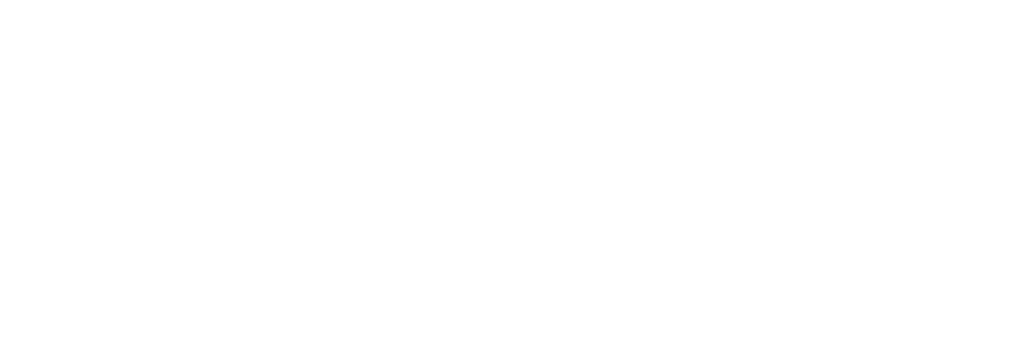
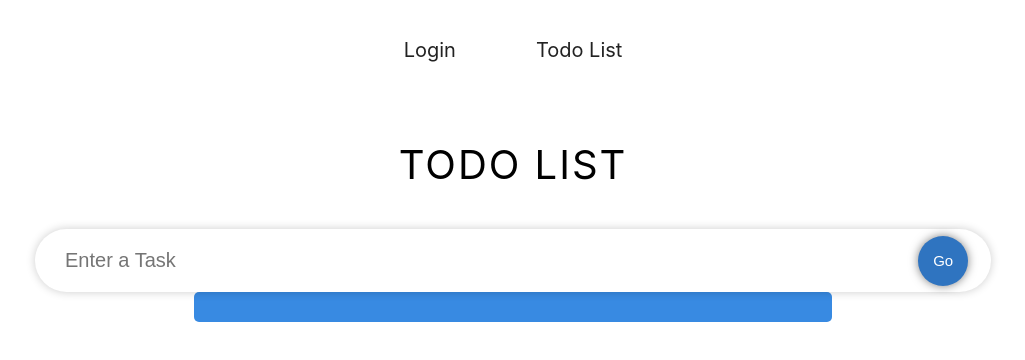
Before and after one commit to airHalfSoundHalf/wanted-pre-onboarding-challenge-fe-1, a React (Create React App) app in the folder client/: page /todolist in a window 1280 px wide. Before the commit this address had no page. Shown: the top 360 px of the page, without its empty margins (127-1152 px from the left). Built offline with nearby package versions, Linux system fonts and the light colour scheme.

Commit message:
Design: Todo List UI 컴포넌트 생성

```diff
--- a/client/package.json
+++ b/client/package.json
@@ -13,6 +13,7 @@
     "axios": "^0.27.2",
     "react": "^18.2.0",
     "react-dom": "^18.2.0",
+    "react-icons": "^4.4.0",
     "react-router-dom": "^6.3.0",
     "react-scripts": "5.0.1",
     "sass": "^1.54.3",
--- a/client/src/App.tsx
+++ b/client/src/App.tsx
@@ -1,8 +1,11 @@
-import LoginPage from "./Pages/Auth/LoginPage";
-import LoginRoute from "./routes/LoginRoute";
+import MainRoutes from "./routes";
 
 function App() {
-  return <>{LoginPage() ? <LoginRoute /> : ""}</>;
+  return (
+    <>
+      <MainRoutes />
+    </>
+  );
 }
 
 export default App;
--- /dev/null
+++ b/client/src/Pages/Todo/InputField.tsx
@@ -0,0 +1,31 @@
+import React, { useRef } from "react";
+import { Controller, FormButton, FormWrapper } from "./TodoList/TodoListStyle";
+
+interface Props {
+  todo: string;
+  setTodo: React.Dispatch<React.SetStateAction<string>>;
+  handleAdd: (e: React.FormEvent) => void;
+}
+
+const InputField = ({ todo, setTodo, handleAdd }: Props) => {
+  const inputRef = useRef<HTMLInputElement>(null);
+
+  return (
+    <FormWrapper
+      onSubmit={(e) => {
+        handleAdd(e);
+        inputRef.current?.blur();
+      }}
+    >
+      <Controller
+        ref={inputRef}
+        value={todo}
+        onChange={(e) => setTodo(e.target.value)}
+        placeholder="Enter a Task"
+      />
+      <FormButton type="submit">Go</FormButton>
+    </FormWrapper>
+  );
+};
+
+export default InputField;
--- /dev/null
+++ b/client/src/Pages/Todo/SingleTodo.tsx
@@ -0,0 +1,85 @@
+import React, { useEffect, useRef, useState } from "react";
+import { Todo } from "./model";
+import { AiFillDelete, AiFillEdit } from "react-icons/ai";
+import { MdDone } from "react-icons/md";
+import {
+  IconPick,
+  TodosSingleForm,
+  TodosSingleInput,
+  TodosSingleText,
+  TodosSingleTextS,
+} from "./TodoList/TodoListStyle";
+
+type Props = {
+  todo: Todo;
+  todos: Todo[];
+  setTodos: React.Dispatch<React.SetStateAction<Todo[]>>;
+};
+
+const SingleTodo = ({ todo, todos, setTodos }: Props) => {
+  const [edit, setEdit] = useState<boolean>(false);
+  const [editTodo, setEditTodo] = useState<string>(todo.todo);
+
+  const handleDone = (id: number) => {
+    setTodos(
+      todos.map((todo) =>
+        todo.id === id ? { ...todo, isDone: !todo.isDone } : todo
+      )
+    );
+  };
+
+  const handleDelete = (id: number) => {
+    setTodos(todos.filter((todo) => todo.id !== id));
+  };
+
+  const handleEdit = (e: React.FormEvent, id: number) => {
+    e.preventDefault();
+
+    setTodos(
+      todos.map((todo) => (todo.id === id ? { ...todo, todo: editTodo } : todo))
+    );
+    setEdit(false);
+  };
+
+  const inputRef = useRef<HTMLInputElement>(null);
+
+  useEffect(() => {
+    inputRef.current?.focus();
+  }, [edit]);
+
+  return (
+    <TodosSingleForm onSubmit={(e) => handleEdit(e, todo.id)}>
+      {edit ? (
+        <TodosSingleInput
+          ref={inputRef}
+          value={editTodo}
+          onChange={(e) => setEditTodo(e.target.value)}
+        />
+      ) : todo.isDone ? (
+        <TodosSingleTextS>{todo.todo}</TodosSingleTextS>
+      ) : (
+        <TodosSingleText>{todo.todo}</TodosSingleText>
+      )}
+
+      <div>
+        <IconPick
+          onClick={() => {
+            if (!edit && !todo.isDone) {
+              setEdit(!edit);
+            }
+          }}
+        >
+          <AiFillEdit />
+        </IconPick>
+        <IconPick onClick={() => handleDelete(todo.id)}>
+          <AiFillDelete />
+        </IconPick>
+        <IconPick onClick={() => handleDone(todo.id)}>
+          <MdDone />
+        </IconPick>
+      </div>
+    </TodosSingleForm>
+  );
+};
+
+export default SingleTodo;
--- /dev/null
+++ b/client/src/Pages/Todo/TodoList/TodoList.tsx
@@ -0,0 +1,26 @@
+import React from "react";
+import { Todo } from "../model";
+import SingleTodo from "../SingleTodo";
+import { Todos } from "./TodoListStyle";
+
+interface Props {
+  todos: Todo[];
+  setTodos: React.Dispatch<React.SetStateAction<Todo[]>>;
+}
+
+const TodoList = ({ todos, setTodos }: Props) => {
+  return (
+    <Todos>
+      {todos?.map((todo) => (
+        <SingleTodo
+          todos={todos}
+          todo={todo}
+          key={todo.id}
+          setTodos={setTodos}
+        />
+      ))}
+    </Todos>
+  );
+};
+
+export default TodoList;
--- /dev/null
+++ b/client/src/Pages/Todo/TodoList/TodoListStyle.ts
@@ -0,0 +1,123 @@
+import styled from "styled-components";
+
+export const Wrap = styled.div`
+  width: 100vw;
+  min-height: 100vh;
+  display: flex;
+  flex-direction: column;
+  align-items: center;
+`;
+
+export const TodoTitle = styled.span`
+  text-transform: uppercase;
+  font-size: 40px;
+  margin: 40px 0;
+  letter-spacing: 2px;
+  color: #000;
+  z-index: 1;
+  text-align: center;
+
+  @media (max-width: 800px) {
+    .heading {
+      margin: 15px 0;
+      font-size: 35px;
+    }
+  }
+`;
+
+// InputField
+export const FormWrapper = styled.form`
+  display: flex;
+  width: 95%;
+  position: relative;
+  align-items: center;
+`;
+
+export const Controller = styled.input`
+  width: 70vw;
+  margin: 0 auto;
+  border-radius: 50px;
+  padding: 20px 30px;
+  font-size: 20px;
+  border: none;
+  transition: 0.2s;
+  box-shadow: 0 0 10px rgba(0, 0, 0, 0.2);
+  :focus {
+    box-shadow: inset 0 0 5px rgba(0, 0, 0, 0.5);
+    outline: none;
+  }
+`;
+
+export const FormButton = styled.button`
+  position: absolute;
+  width: 50px;
+  height: 50px;
+  margin: 12px;
+  border-radius: 50px;
+  right: 11vw;
+  border: none;
+  font-size: 15px;
+  background-color: #2f74c0;
+  color: white;
+  transition: 0.2s all;
+  box-shadow: 0 0 10px rgba(0, 0, 0, 0.5);
+  :hover {
+    background-color: #388ae2;
+  }
+  :active {
+    transform: scale(0.8);
+    box-shadow: 0 0 5px rgba(0, 0, 0, 0.5);
+  }
+`;
+
+// SingleTodo
+export const Todos = styled.div`
+  border-radius: 5px;
+  display: flex;
+  flex-direction: column;
+  width: 47.5%;
+  padding: 15px;
+  background-color: #388ae2;
+`;
+
+export const TodosSingleForm = styled.form`
+  display: flex;
+  border-radius: 5px;
+  padding: 20px;
+  margin-top: 15px;
+  background-color: yellow;
+  transition: 0.2s;
+`;
+
+export const TodosSingleInput = styled.input`
+  flex: 1;
+  padding: 5px;
+  border: none;
+  font-size: 20px;
+`;
+
+export const TodosSingleTextS = styled.span`
+  flex: 1;
+  padding: 5px;
+  border: none;
+  font-size: 16px;
+  & :focus {
+    outline: none;
+  }
+`;
+
+export const TodosSingleText = styled.span`
+  flex: 1;
+  padding: 5px;
+  border: none;
+  font-size: 20px;
+  & :focus {
+    outline: none;
+  }
+`;
+
+export const IconPick = styled.span`
+  margin-left: 10px;
+  font-size: 25px;
+  cursor: pointer;
+`;
--- /dev/null
+++ b/client/src/Pages/Todo/index.tsx
@@ -0,0 +1,34 @@
+import React, { useState } from "react";
+import InputField from "./InputField";
+import TodoList from "./TodoList/TodoList";
+import { Todo } from "./model";
+import { TodoTitle, Wrap } from "./TodoList/TodoListStyle";
+
+const Todos = () => {
+  const [todo, setTodo] = useState<string>("");
+  const [todos, setTodos] = useState<Todo[]>([]);
+
+  const handleAdd = (e: React.FormEvent) => {
+    e.preventDefault();
+
+    if (todo) {
+      setTodos([...todos, { id: Date.now(), todo, isDone: false }]);
+      setTodo("");
+    }
+  };
+
+  console.log(todos);
+
+  return (
+    <Wrap>
+      <TodoTitle>Todo List</TodoTitle>
+      <InputField todo={todo} setTodo={setTodo} handleAdd={handleAdd} />
+      <TodoList todos={todos} setTodos={setTodos} />
+      {/* {Todos.length === 0 ? null : (
+        <TodoList todos={todos} setTodos={setTodos} />
+      )} */}
+    </Wrap>
+  );
+};
+
+export default Todos;
--- /dev/null
+++ b/client/src/Pages/Todo/model.ts
@@ -0,0 +1,5 @@
+export interface Todo {
+  id: number;
+  todo: string;
+  isDone: boolean;
+}
--- a/client/src/routes/LoginRoute.tsx
+++ /dev/null
@@ -1,16 +0,0 @@
-import { BrowserRouter, Route, Routes } from "react-router-dom";
-import LoginPage from "../Pages/Auth/LoginPage";
-import RegisterPage from "../Pages/Auth/RegisterPage";
-
-const LoginRoute = () => {
-  return (
-    <BrowserRouter>
-      <Routes>
-        <Route path="/" element={<LoginPage />} />
-        <Route path="/register" element={<RegisterPage />} />
-      </Routes>
-    </BrowserRouter>
-  );
-};
-
-export default LoginRoute;
--- /dev/null
+++ b/client/src/routes/index.tsx
@@ -0,0 +1,40 @@
+import { BrowserRouter, Link, Route, Routes } from "react-router-dom";
+import styled from "styled-components";
+import LoginPage from "../Pages/Auth/LoginPage";
+import RegisterPage from "../Pages/Auth/RegisterPage";
+import Todos from "../Pages/Todo";
+
+const Wrap = styled.div`
+  width: 100%;
+  height: 100px;
+  display: flex;
+  justify-content: center;
+  align-items: center;
+
+  & a {
+    padding: 30px 40px;
+    font-size: 20px;
+    text-decoration: none;
+    color: #222;
+  }
+`;
+
+function MainRoutes() {
+  return (
+    <>
+      <BrowserRouter>
+        <Wrap>
+          <Link to="/login">Login</Link>
+          <Link to="/todolist">Todo List</Link>
+        </Wrap>
+        <Routes>
+          <Route path="/login" element={<LoginPage />} />
+          <Route path="/register" element={<RegisterPage />} />
+          <Route path="/todolist" element={<Todos />} />
+        </Routes>
+      </BrowserRouter>
+    </>
+  );
+}
+
+export default MainRoutes;
--- a/client/src/style.scss
+++ b/client/src/style.scss
@@ -5,3 +5,6 @@
 
 //reset
 @import "./assets/scss/base";
+
+//common
+@import "./assets/scss/common";
```
Also changed, not shown: 1 other file (tests, documents, lock files or other folders).
